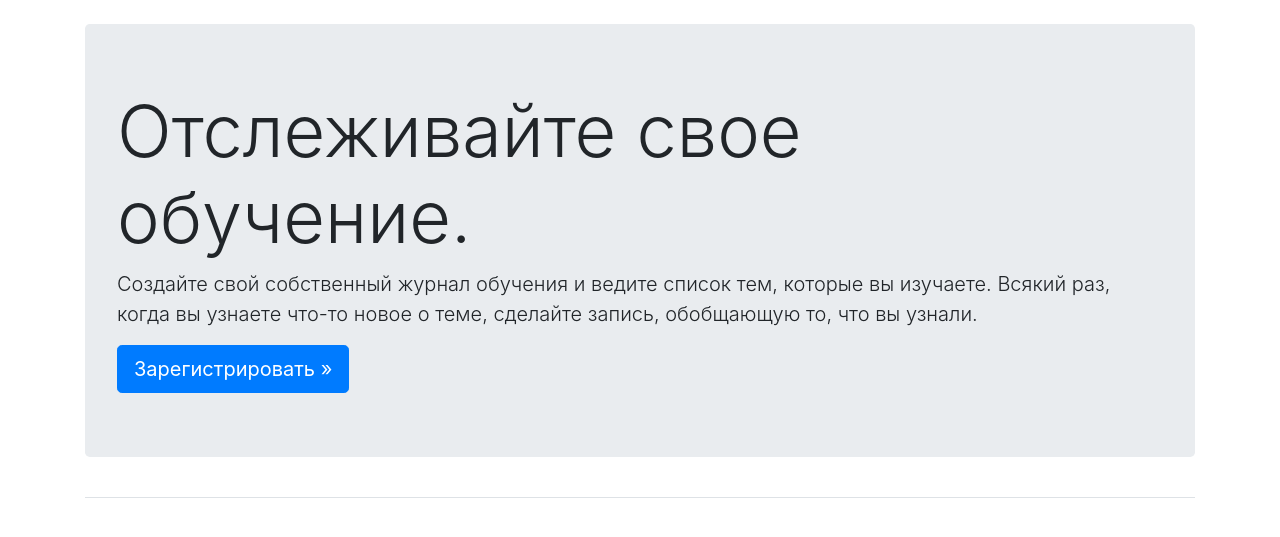
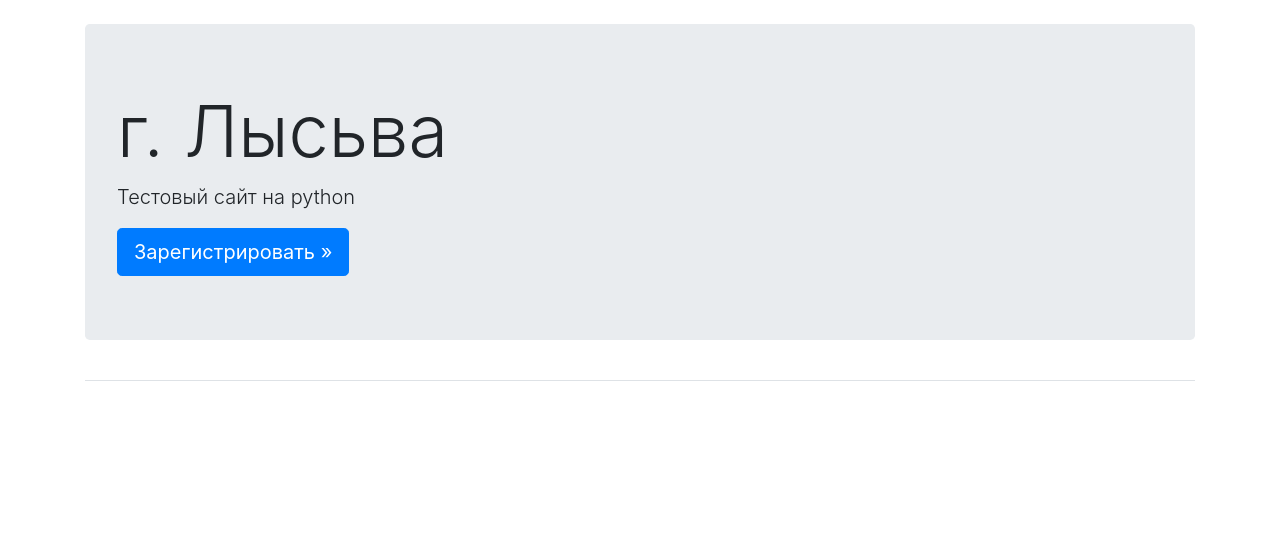
Before and after one commit to AleksandrM797/learning, a Django app: page / in a window 1280 px wide. Shown: the part 58-595 px from the top of the page. Run offline with Django 3.2, Linux system fonts and the light colour scheme; some libraries are stand-ins or nearby versions.

Commit message:
index.html

```diff
--- a/learning_logs/templates/learning_logs/index.html
+++ b/learning_logs/templates/learning_logs/index.html
@@ -2,10 +2,8 @@
 
 {% block page_header %}
   <div class='jumbotron'>
-    <h1 class="display-3">Отслеживайте свое обучение.</h1>
-    <p class="lead">Создайте свой собственный журнал обучения и ведите список
-    тем, которые вы изучаете. Всякий раз, когда вы узнаете что-то новое
-    о теме, сделайте запись, обобщающую то, что вы узнали.</p>
+    <h1 class="display-3">г. Лысьва</h1>
+    <p class="lead">Тестовый сайт на python</p>
 
     <a class="btn btn-lg btn-primary" href="{% url 'users:register' %}"
        role="button">Зарегистрировать &raquo</a>
```
